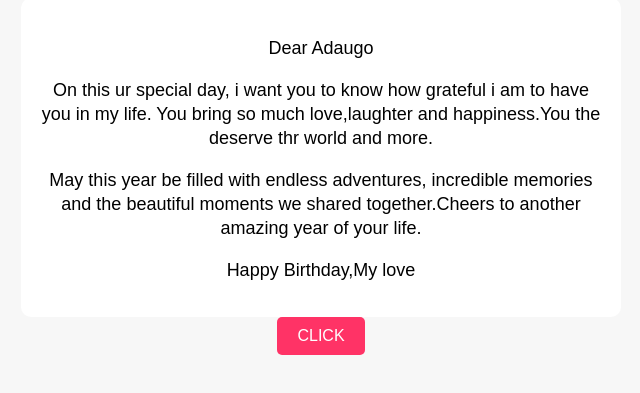
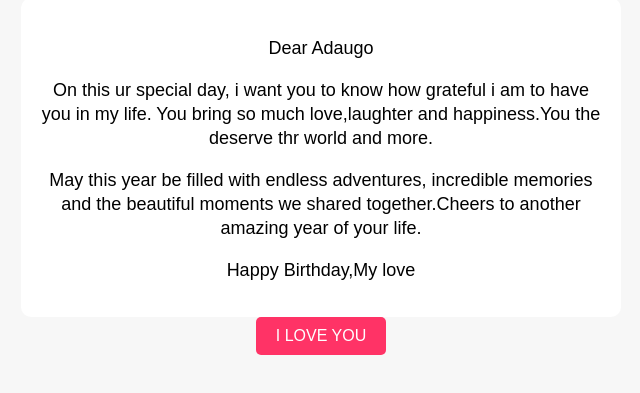
Before and after one commit to omoyenipaul/birthday, a plain HTML site: page index.html in a window 1280 px wide. Shown: the part 175-568 px from the top of the page, without its empty margins (319-959 px from the left). Drawn offline with Linux system fonts and the light colour scheme.

Commit message:
Update index.html

```diff
--- a/index.html
+++ b/index.html
@@ -22,7 +22,7 @@
                 </p>
                 <p>Happy Birthday,My love</p>
             </div>
-            <button onclick="changename()">CLICK</button>
+            <button onclick="changename()">I LOVE YOU</button>
         </div>
     </body>
 </html>
```
